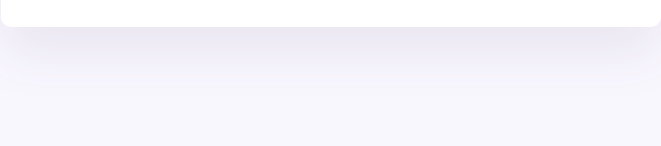
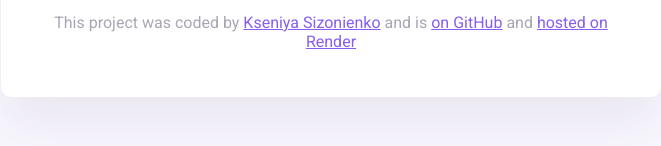
Before and after one commit to KseniyaLikesCoding/My-weather-app, a plain HTML site: page src/index.html in a window 1280 px wide. Shown: the part 382-528 px from the top of the page, without its empty margins (309-970 px from the left). Drawn offline with nearby package versions, Linux system fonts and the light colour scheme.

Commit message:
added links to footer

```diff
--- a/src/index.html
+++ b/src/index.html
@@ -45,7 +45,23 @@
           </div>
         </div>
       </main>
-      <footer></footer>
+      <footer>
+        <p>
+          This project was coded by
+          <a href="https://github.com/KseniyaLikesCoding" target="_blank"
+            >Kseniya Sizonienko</a
+          >
+          and is
+          <a
+            href="https://github.com/KseniyaLikesCoding/my-first-shecodes-project/tree/main/src"
+            target="_blank"
+          >
+            on GitHub</a
+          >
+          and
+          <a href="#" target="_blank">hosted on Render</a>
+        </p>
+      </footer>
     </div>
   </body>
   <script src="index.js"></script>
```
